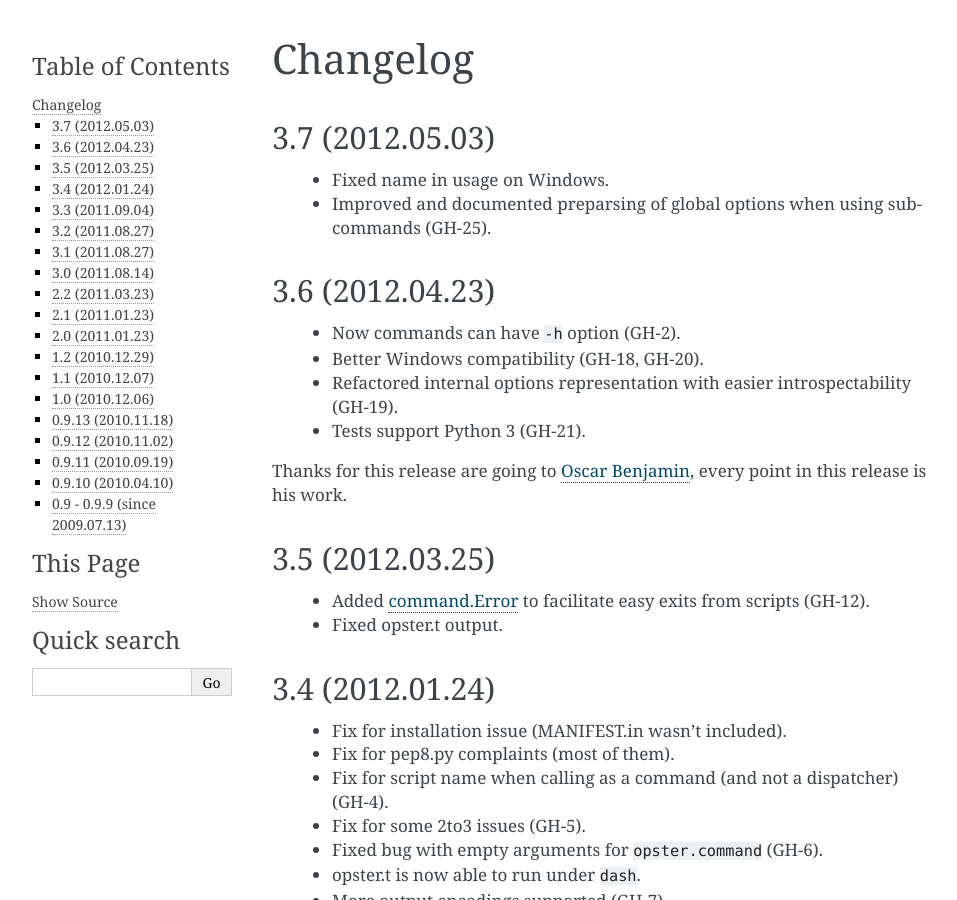
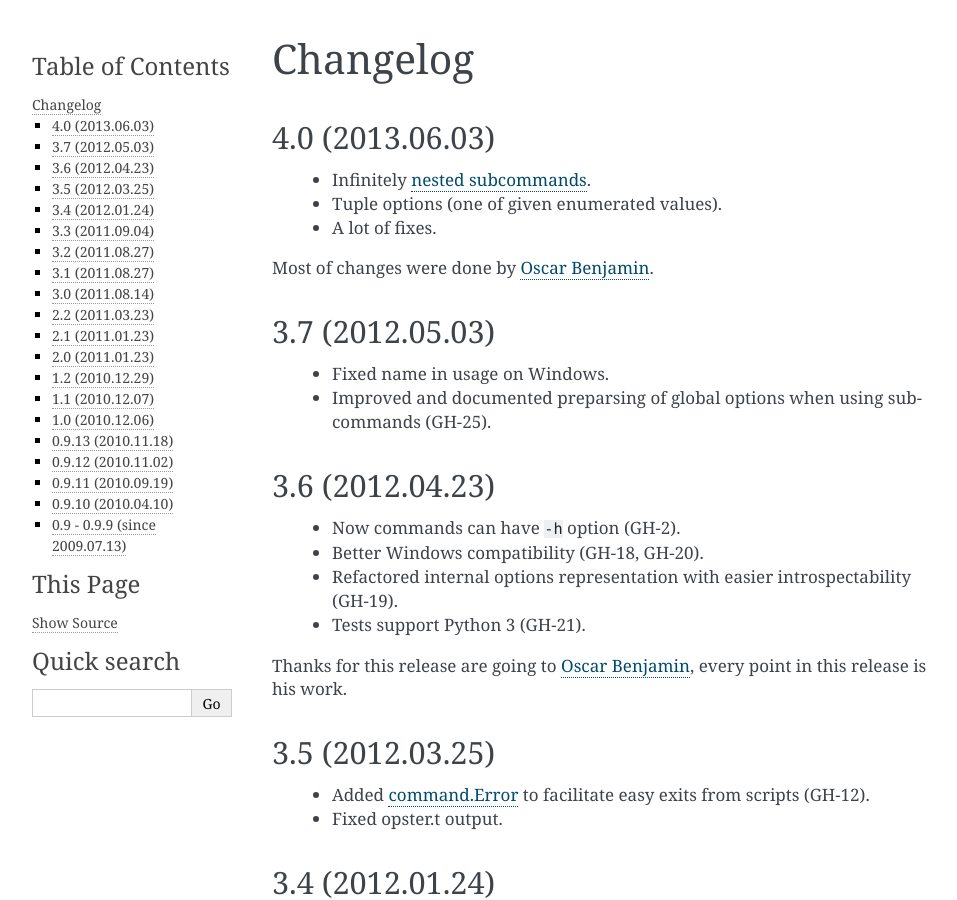
Before and after one commit to piranha/opster, a Sphinx documentation site: the page built from docs/changelog.rst, in a window 1280 px wide and 900 px high. Shown: the whole window, without its empty margins (148-1105 px from the left). Built offline with Sphinx 7.4.7, drawn with Linux system fonts in a browser that asks for light colours; the version number could not be read and is left out.

Commit message:
time to release 4.0

```diff
--- a/docs/changelog.rst
+++ b/docs/changelog.rst
@@ -1,5 +1,16 @@
 Changelog
 ---------
+
+4.0 (2013.06.03)
+~~~~~~~~~~~~~~~~
+
+ - Infinitely `nested subcommands`_.
+ - Tuple options (one of given enumerated values).
+ - A lot of fixes.
+
+Most of changes were done by `Oscar Benjamin`_.
+
+.. _nested subcommands: http://opster.readthedocs.org/en/latest/overview.html#nested-subcommands
 
 3.7 (2012.05.03)
 ~~~~~~~~~~~~~~~~
--- a/docs/index.rst
+++ b/docs/index.rst
@@ -31,7 +31,7 @@ Features
   Python objects
 - :ref:`help message <help-generation>` generation
 - positional and named arguments (i.e. arguments and options)
-- :ref:`subcommands <subcommands>` support
+- :ref:`subcommands <subcommands>` (and subcommands of subcommands) support
 - short, clean and concise definitions
 - :ref:`ability to shorten <partial-names>` names of both subcommands and long
   options
--- a/opster.py
+++ b/opster.py
@@ -10,7 +10,7 @@ from contextlib import contextmanager
 
 
 __all__ = ['Dispatcher', 'command', 'dispatch']
-__version__ = '3.9'
+__version__ = '4.0'
 __author__ = 'Alexander Solovyov'
 __email__ = 'alexander@solovyov.net'
 
```
